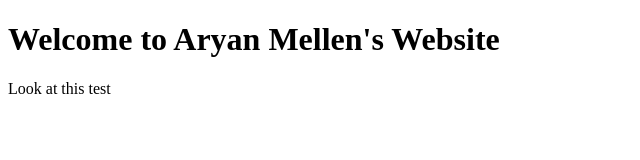
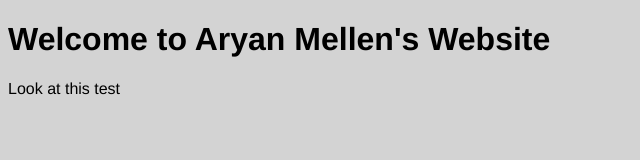
Before and after one commit to aryanmellen/aryanmellen.github.io, a plain HTML site: page index.html in a window 1280 px wide. Shown: the whole page, without its empty margins (0-640 px from the left). Drawn offline with Linux system fonts and the light colour scheme.

Commit message:
Added CSS

```diff
--- a/index.html
+++ b/index.html
@@ -3,7 +3,8 @@
 <head>
     <meta charset="UTF-8">
     <meta name="viewport" content="width=device-width, initial-scale=1.0">
-    <title>Document</title>
+    <title>Portfolio Website</title>
+    <link rel="stylesheet" href="main.css">
 </head>
 <body>
     <h1>
--- /dev/null
+++ b/main.css
@@ -0,0 +1,7 @@
+
+
+body{
+    color: black;
+    background-color: lightgray;
+    font-family: 'Franklin Gothic Medium', 'Arial Narrow', Arial, sans-serif;
+}
```
